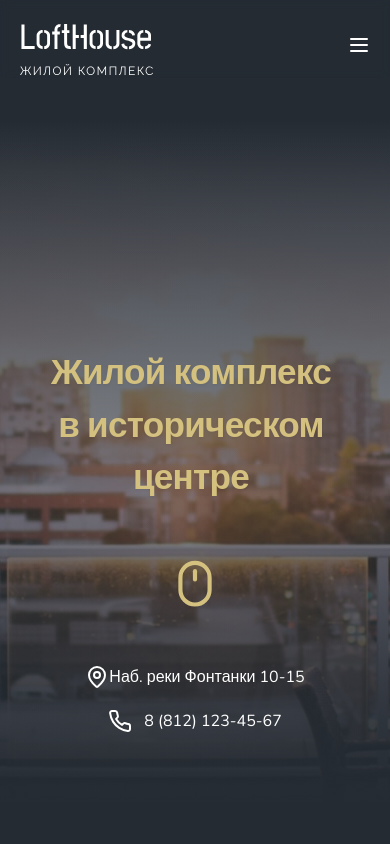
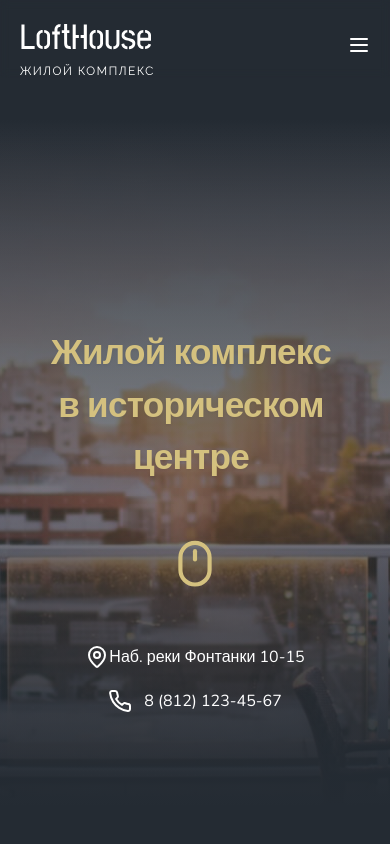
Before and after one commit to gurbanmamedov/loft-app, a React (Vite) app: page / in a window 390 px wide. Shown: the top 844 px of the page. Built offline with nearby package versions, Linux system fonts and the light colour scheme.

Commit message:
Update HeroTitle.tsx

```diff
--- a/src/components/Hero/HeroTitle.tsx
+++ b/src/components/Hero/HeroTitle.tsx
@@ -4,7 +4,7 @@ import WordPullUp from '../magicui/word-pull-up';
 import { motion } from 'framer-motion'
 const HeroTitle = () => {
     return (
-        <div className="container flex justify-center pt-20 md:pt-8 lg:pt-[120px]">
+        <div className="container flex justify-center pt-10 md:pt-8 lg:pt-[120px]">
             <div className="w-full max-w-[556px] flex items-center flex-col gap-5 text-center px-4">
                 <WordPullUp
                     words="Жилой комплекс в историческом центре"
```
